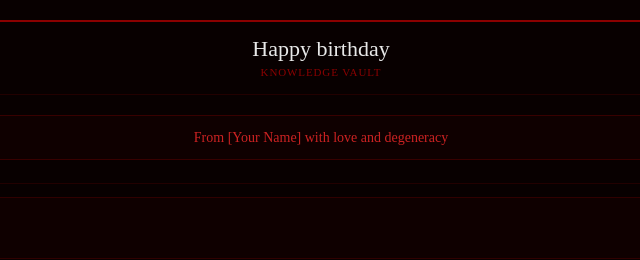
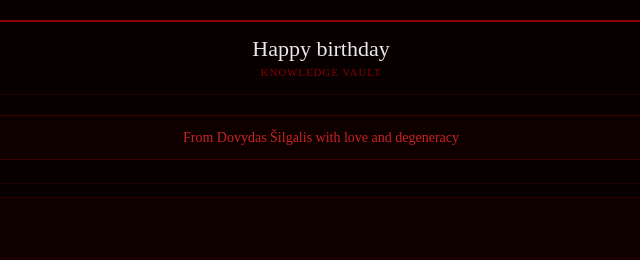
Before and after one commit to buybgls/bday, a plain HTML site: page index.html in a window 1280 px wide. Shown: the top 260 px of the page, 319-959 px from the left. Drawn offline with Linux system fonts and the light colour scheme.

Commit message:
Update index.html

```diff
--- a/index.html
+++ b/index.html
@@ -46,7 +46,7 @@ html, body { height: 100%; }
     <div class="dl-sub">Knowledge vault</div>
   </div>
 
-  <div class="banner">From [Your Name] with love and degeneracy</div>
+  <div class="banner">From Dovydas Šilgalis with love and degeneracy</div>
 
   <div class="section-label">the goods</div>
 
```
